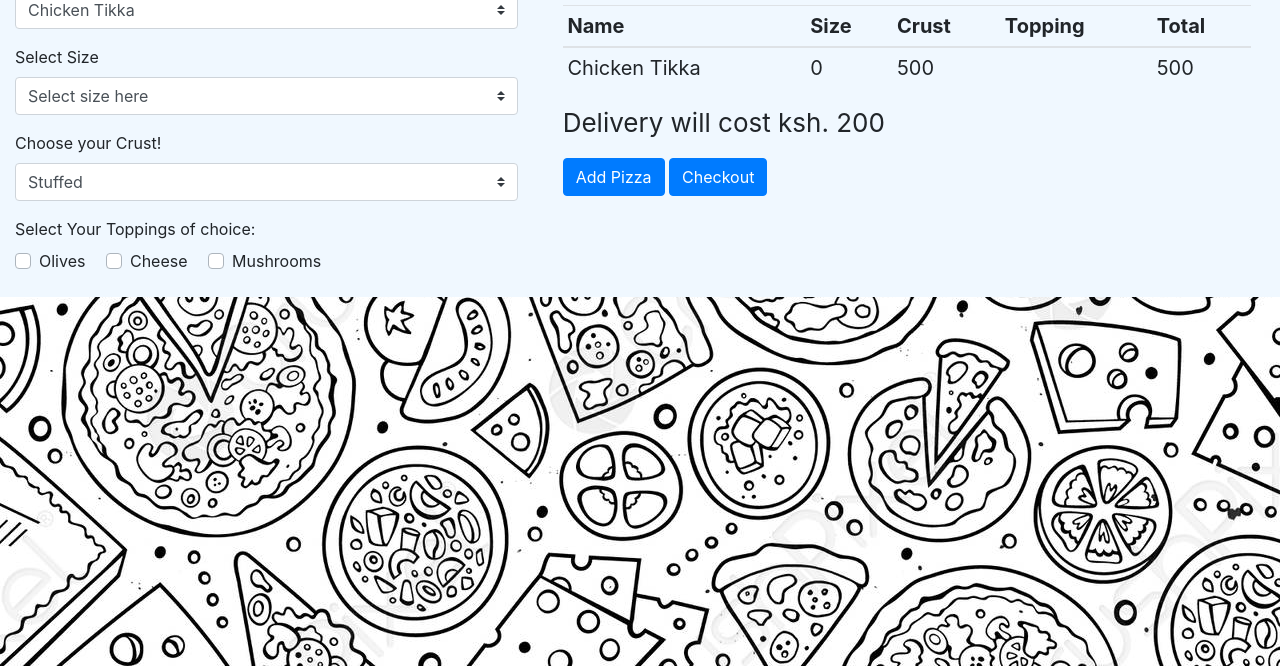
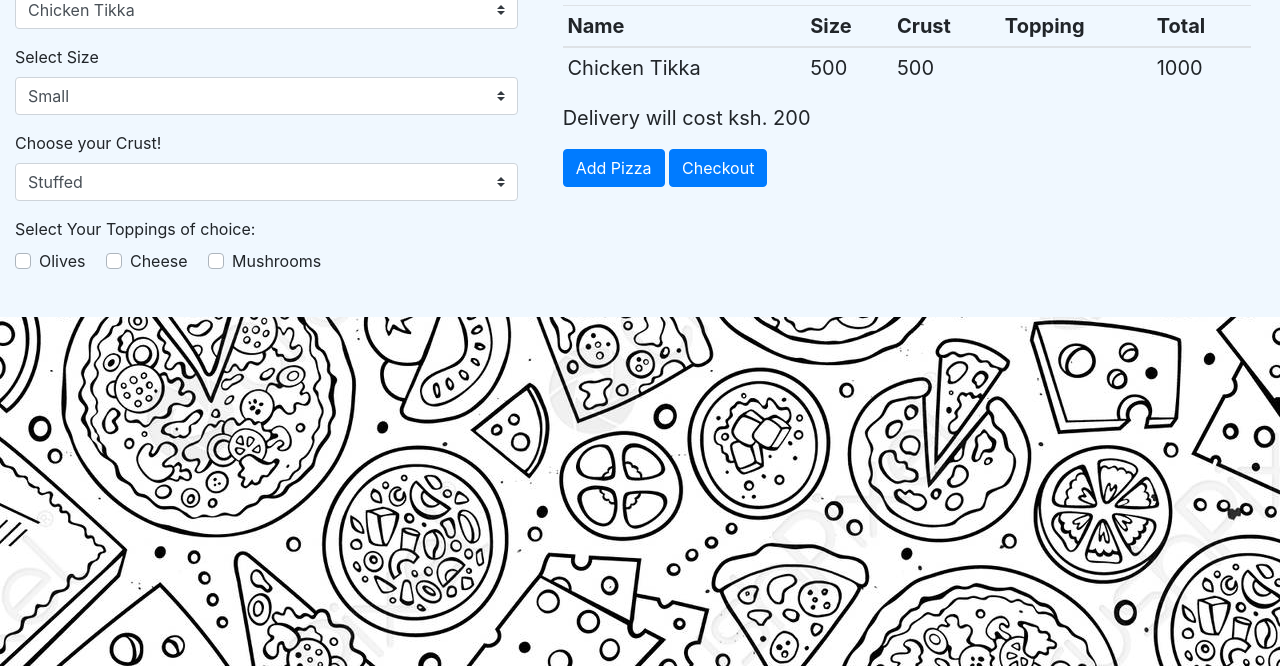
Before and after one commit to Steve664/Pizza-Ip4, a plain HTML site: page index.html in a window 1280 px wide. Both pictures are taken after a click on the button "Proceed". Shown: the part 134-800 px from the top of the page. Drawn offline with nearby package versions, Linux system fonts and the light colour scheme.

Commit message:
changed format and fixed js

```diff
--- a/index.html
+++ b/index.html
@@ -25,7 +25,6 @@
                         <form action="">
                             <label for="select">Select Your Flavor</label>
                             <select class="browser-default custom-select custom-select-md mb-3 name">
-
                                 <option value="Chicken Tikka">Chicken Tikka</option>
                                 <option value="PeriPeri Chicken">PeriPeri Pizza</option>
                                 <option value="Hawaiian">Hawaiian</option>
@@ -33,8 +32,7 @@
                             </select>
                             <label for="select">Select Size</label>
                             <select class="browser-default custom-select custom-select-md mb-3" id="size">
-                                <option selected value="0">Select size here</option>
-                                <option label="Small" value="500">Small</option>
+                                <option selected label="Small" value="500">Small</option>
                                 <option label="Medium" value="700">Medium</option>
                                 <option label="Large" value="1000">Large</option>
                             </select>
--- a/js/script.js
+++ b/js/script.js
@@ -3,6 +3,7 @@ var price,
     topping_price;
 let total = 0;
 let checkoutTotal = 0;
+
 function Getpizza(name, size, crust, topping, total) {
     this.name = name;
     this.size = size;
@@ -24,9 +25,7 @@ $(document).ready(function () {
         $.each($("input[name='toppings']:checked"), function () {
             ptopping.push($(this).val());
         });
-        console.log(ptopping.join(", "));
-        console.log("sddsd" + psize);
-        console.log(psize + pcrust);
+
 
 
         let topping_value = ptopping.length * 50;
--- a/style/styles.css
+++ b/style/styles.css
@@ -27,9 +27,9 @@ body{
   }
   #your-orders{
 
-    font-size: 26px;
+    font-size: 20px;
   }
 
-button{
+form {
     padding-bottom: 20px;
 }
```
